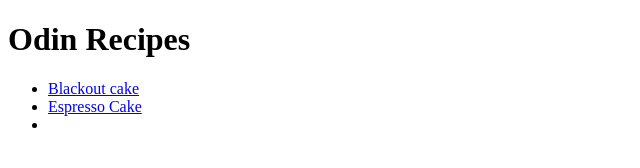
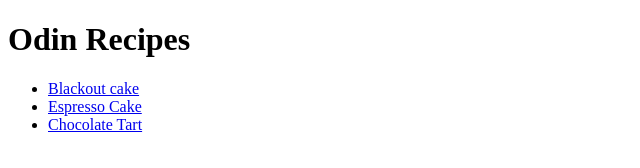
Before and after one commit to HasanR-123/odin-recipes, a plain HTML site: page index.html in a window 1280 px wide. Shown: the whole page, without its empty margins (0-640 px from the left). Drawn offline with Linux system fonts and the light colour scheme.

Commit message:
Fix chocolate tart recipe link

```diff
--- a/index.html
+++ b/index.html
@@ -9,7 +9,9 @@
         <ul>
             <li><a href="recipes/blackout-cake.html" target="_blank" rel="noreferrer">Blackout cake</a></li>
             <li><a href="recipes/Espresso-cake.html" target="_blank" rel="noreferrer">Espresso Cake</a></li>
-            <li><a href="recipes/chocolate-tart.html" target="_blank" rel="noreferrer"></a></li>
+            <li><a href="recipes/chocolate-tart.html" target="_blank" rel="noreferrer">Chocolate Tart</a></li>
+        </ul>
+
 
     </body>
 </html>
```
